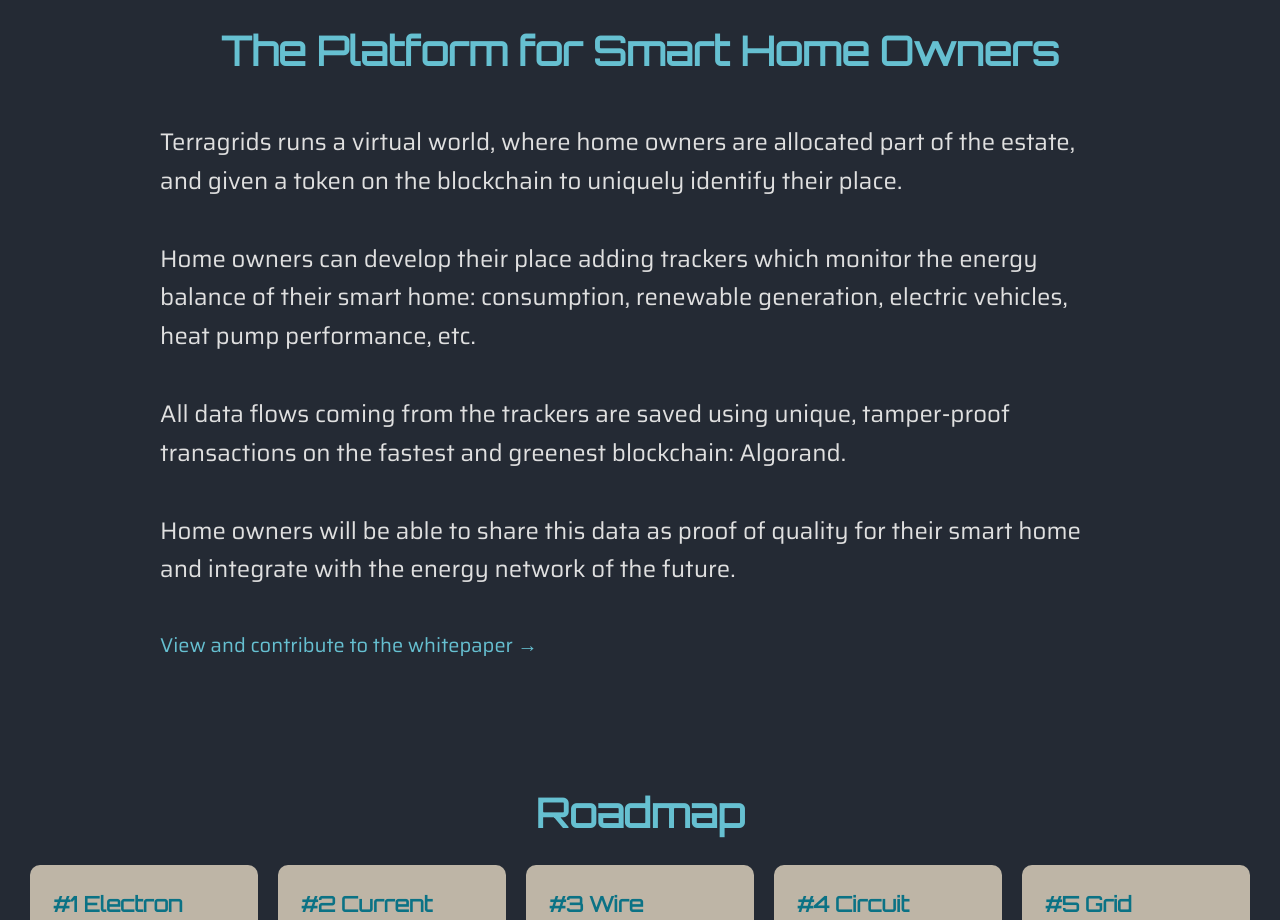
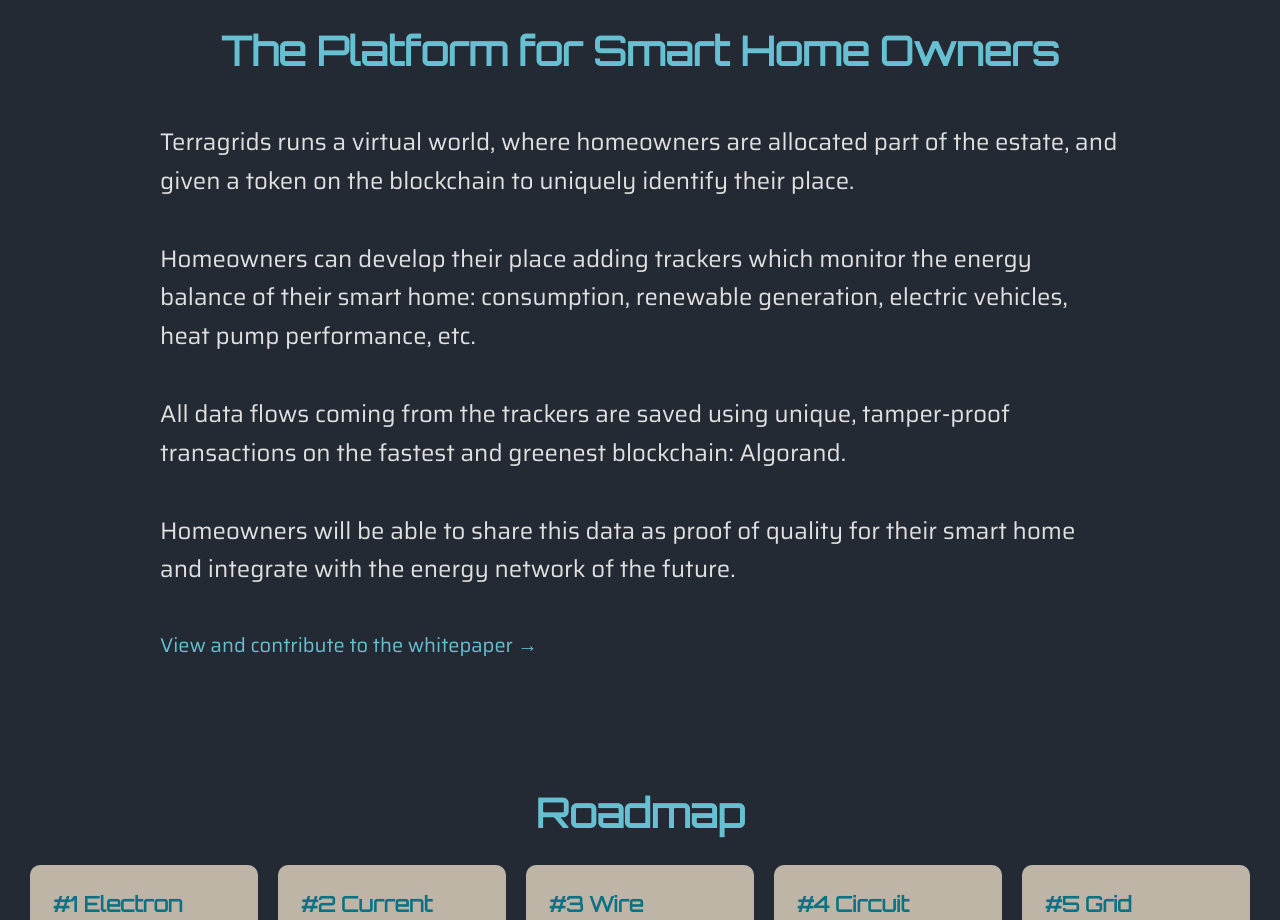
Before and after one commit to terragrids/website, a Next.js app: page / in a window 1280 px wide. Shown: the part 1060-1980 px from the top of the page. Built offline with nearby package versions, Linux system fonts and the light colour scheme.

Commit message:
Minor content update

```diff
--- a/strings/en.js
+++ b/strings/en.js
@@ -52,13 +52,13 @@ export const strings = {
     whatIsTerragrids1:
         'Terragrids is a web3 decentralised energy tracking platform for smart homes, built to empower individuals to take back ownership of what nature gives them for free: energy.',
     whatIsTerragrids2:
-        'Terragrids runs a virtual world, where home owners are allocated part of the estate, and given a token on the blockchain to uniquely identify their place.',
+        'Terragrids runs a virtual world, where homeowners are allocated part of the estate, and given a token on the blockchain to uniquely identify their place.',
     whatIsTerragrids3:
-        'Home owners can develop their place adding trackers which monitor the energy balance of their smart home: consumption, renewable generation, electric vehicles, heat pump performance, etc.',
+        'Homeowners can develop their place adding trackers which monitor the energy balance of their smart home: consumption, renewable generation, electric vehicles, heat pump performance, etc.',
     whatIsTerragrids4:
         'All data flows coming from the trackers are saved using unique, tamper-proof transactions on the fastest and greenest blockchain: Algorand.',
     whatIsTerragrids5:
-        'Home owners will be able to share this data as proof of quality for their smart home and integrate with the energy network of the future.',
+        'Homeowners will be able to share this data as proof of quality for their smart home and integrate with the energy network of the future.',
     whitepaper: 'Whitepaper',
     wire: 'Wire'
 }
```
